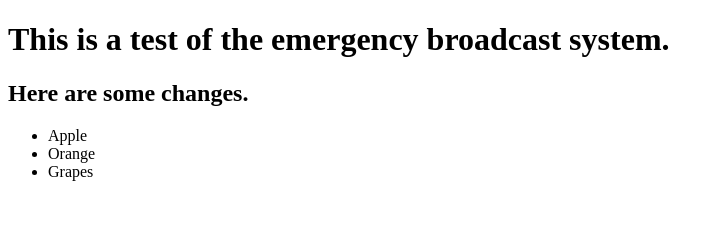
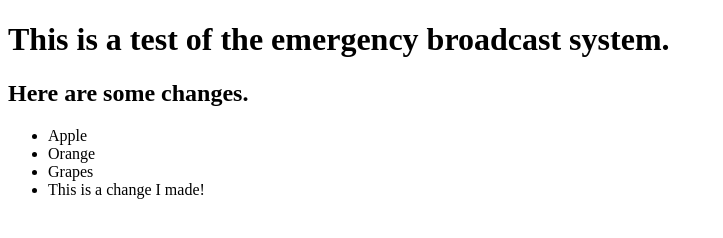
Before and after one commit to admanaus/2017-MATC-githubStuff, a plain HTML site: page index.html in a window 1280 px wide. Shown: the whole page, without its empty margins (0-723 px from the left). Drawn offline with Linux system fonts and the light colour scheme.

Commit message:
Added 1st change

```diff
--- a/index.html
+++ b/index.html
@@ -11,6 +11,7 @@
             <li>Apple</li>
             <li>Orange</li>
             <li>Grapes</li>
+            <li>This is a change I made!</li>
         </ul>
 </body>
 </html>
```
